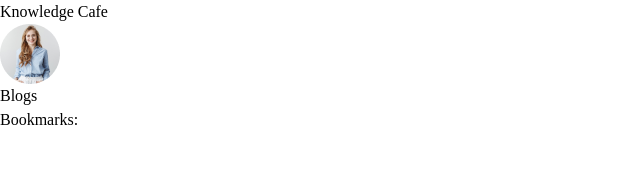
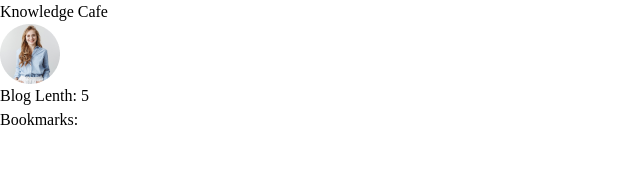
Before and after one commit to emamuddin10/React-Projects3-Knowledge-Cafe, a React (Vite) app: page / in a window 1280 px wide. Shown: the top 174 px of the page, without its empty margins (0-640 px from the left). Built offline with nearby package versions, Linux system fonts and the light colour scheme.

Commit message:
added lenth

```diff
--- a/src/components/Blogs/Blogs.jsx
+++ b/src/components/Blogs/Blogs.jsx
@@ -11,8 +11,8 @@ const Blogs = () => {
         .then(data => setBlogs(data))
     },[])
     return (
-        <div className="w-2/3">
-            <h3 className="text-black">Blogs</h3>
+        <div className="md:w-2/3">
+            <h3 className="text-black">Blog Lenth: {blogs.length}</h3>
             {/* {
               blogs.map(blog => )
             } */}
--- a/src/components/Bookmarks/Bookmarks.jsx
+++ b/src/components/Bookmarks/Bookmarks.jsx
@@ -2,7 +2,7 @@
 
 const Bookmarks = () => {
     return (
-        <div>
+        <div className="w-1/3">
             <h2>Bookmarks:</h2>
         </div>
     );
--- a/src/components/Header/Header.jsx
+++ b/src/components/Header/Header.jsx
@@ -2,12 +2,12 @@
 import profile from '../../assets/profile.png'
 const Header = () => {
     return (
-        <div className='flex justify-between container mx-auto py-5 border-b-2'>
+        <header className='flex justify-between container mx-auto py-5 border-b-2'>
            <h1 className='text-3xl'>Knowledge Cafe</h1>
            <img className='w-[50px]' src={profile} alt="" />
 
 
-        </div>
+        </header>
     );
 };
 
```
